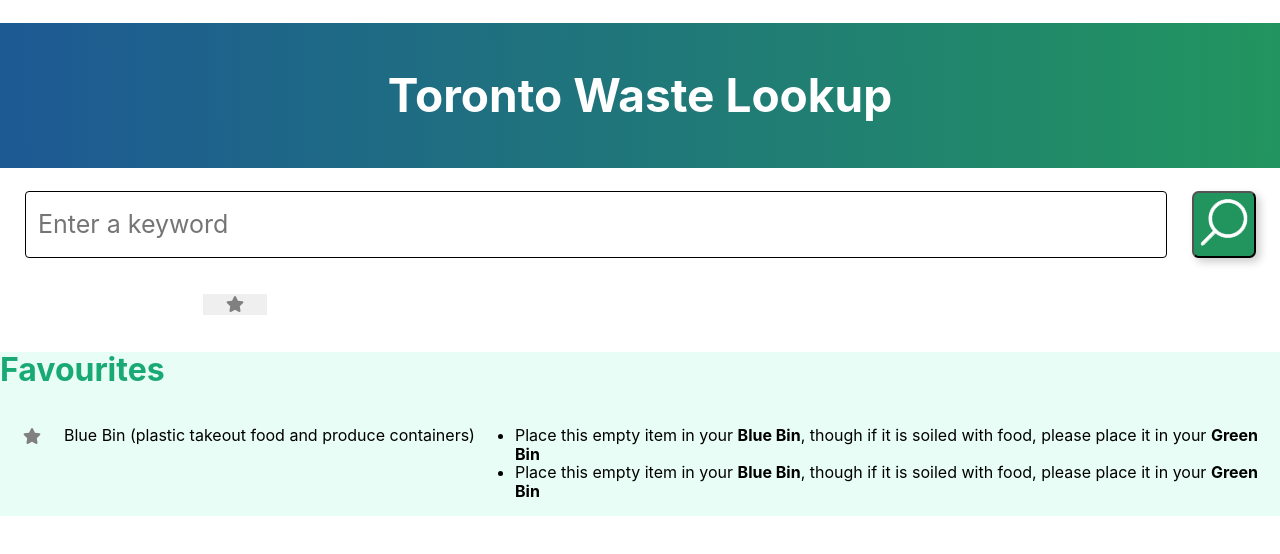
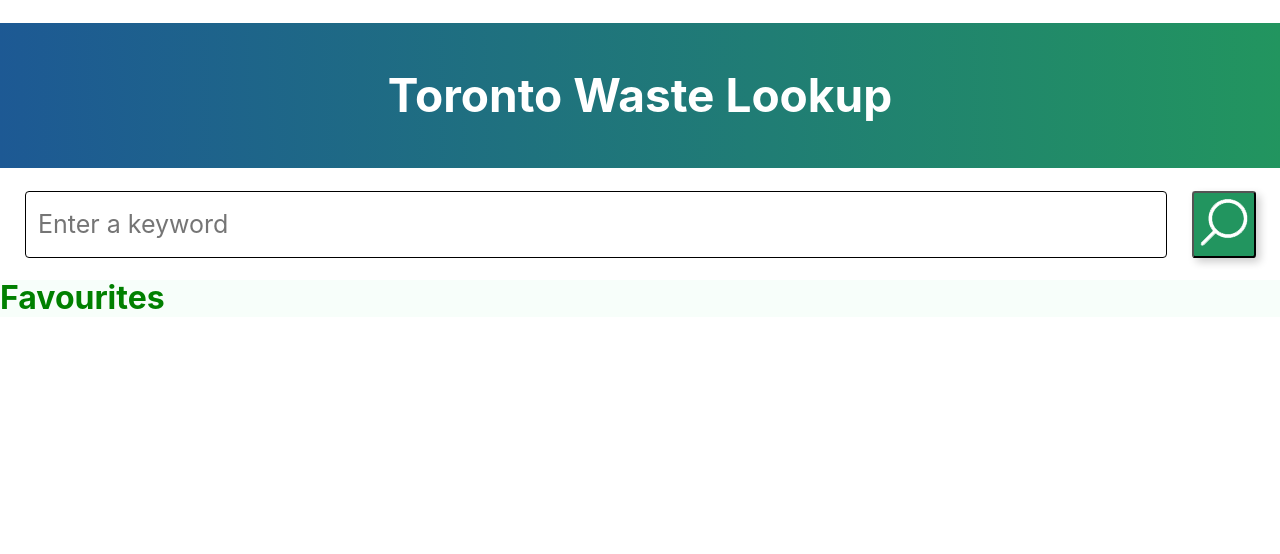
Before and after one commit to Scramblelock/toronto-waste-lookup, a React (Create React App) app: page / in a window 1280 px wide. Shown: the top 554 px of the page. Built offline with nearby package versions, Linux system fonts and the light colour scheme.

Commit message:
add to favourite functionality acheived

```diff
--- a/src/App.js
+++ b/src/App.js
@@ -2,8 +2,6 @@
 import WasteSearchForm from './components/WasteSearchForm/WasteSearchForm';
 import WasteCardList from './components/WasteCardList/WasteCardList';
 import FavouritesCardList from './components/FavouritesCardList/FavouritesCardList';
-import WasteCard from './components/WasteCard/WasteCard'
-import FavouritesCard from './components/FavouritesCard/FavouritesCard'
 
 import './App.css';
 
@@ -14,7 +12,7 @@
       keyword: '',
       favourites: [],
       isLoaded: false,
-      wasteItems: []
+      wasteItems: [],
     }
   }
 
@@ -35,7 +33,18 @@
     if (!event.target.value) {
       this.setState({ wasteItems: [] });
     }
-  };
+  }
+
+  addFav = (wasteItem) => {
+    let favourites = [...this.state.favourites];
+    favourites.push(wasteItem);
+    this.setState({ favourites });
+  }
+
+  removeFav = (wasteItem) => {
+    let updatedFavourites = this.state.favourites.filter(eachFavourite => eachFavourite !== wasteItem.title)
+    this.setState({ favourites: updatedFavourites });
+  }
 
   render() {
     return (
@@ -49,10 +58,15 @@
         />
         <WasteCardList
           wasteItems={this.state.wasteItems}
+          addFav={this.addFav}
+          removeFav={this.removeFav}
+          favourites={this.state.favourites}
         />
-        <WasteCard />
-        <FavouritesCardList />
-        <FavouritesCard />
+        <FavouritesCardList
+          wasteItems={this.state.wasteItems}
+          removeFav={this.removeFav}
+          favourites={this.state.favourites}
+        />
       </div>
     );
   }
--- /dev/null
+++ b/src/components/FavouritesCardList/FavouritesCardList.css
@@ -0,0 +1,7 @@
+.favouritesCardList {
+	background-color: #f7fefa;
+}
+
+.favouritesCardList h1 {
+	color: green;
+}
--- a/src/components/FavouritesCardList/FavouritesCardList.js
+++ b/src/components/FavouritesCardList/FavouritesCardList.js
@@ -1,10 +1,24 @@
 import React from 'react';
+import WasteCard from '../WasteCard/WasteCard'
+import './FavouritesCardList.css'
 
-const FavouritesCardList = () => {
+
+const FavouritesCardList = ({ favourites, removeFav, addFav }) => {
   return (
-    <div>
+    <div className='favouritesCardList'>
+      <h1>Favourites</h1>
+      {favourites.map((item, i) => (
+      	<WasteCard
+      		key={i}
+      		title={item.title}
+      		body={item.body}
+      		addFav={addFav}
+          removeFav={removeFav}
+          isFavourited={true}
+      	/>
+      ))}
+    </div>
 
-    </div>
   );
 }
 
--- a/src/components/WasteCard/WasteCard.css
+++ b/src/components/WasteCard/WasteCard.css
@@ -1,12 +1,11 @@
 .wasteCardDetails {
 	display: grid;
 	flex-wrap: nowrap;
-	grid-template-columns: 5% auto auto;
-	justify-content: space-around;
+	grid-template-columns: 5% 25% auto;
 	align-items: start;
 }
 
-.starButton {
+.starButton--default, .starButton--favourite {
 	border: none;
   display: block;
   margin-block-start: 1em;
@@ -15,6 +14,14 @@
   margin-inline-end: 0px;
 }
 
-.faStar {
+.starButton--default .faStar {
 	color: grey;
 }
+
+.starButton--favourite {
+	background-color: #f7fefa;
+}
+
+.starButton--favourite .faStar {
+	color: #22955f;
+}
--- a/src/components/WasteCard/WasteCard.js
+++ b/src/components/WasteCard/WasteCard.js
@@ -1,22 +1,44 @@
-import React from 'react';
+import React, { Component } from 'react';
 import { FontAwesomeIcon } from '@fortawesome/react-fontawesome'
 import { faStar } from '@fortawesome/free-solid-svg-icons'
-
 import './WasteCard.css';
 
+class WasteCard extends Component {
 
-const WasteCard = ({ title, body }) => {
+  handleClick = (event) => {
+    if (event.target.classList.contains('starButton--default')) {
+      this.props.addFav({
+        'title': this.props.title,
+        'body': this.props.body
+      });
+    }
+    else {
+      this.props.removeFav(this.props.title);
+    }
+  }
+
+  render() {
+    const { title, body, isFavourited } = this.props;
+    const buttonClassName = isFavourited ? 'starButton--favourite' : 'starButton--default';
     return (
       <div>
         <div className='wasteCardDetails'>
-        <button className="starButton">
-        	<FontAwesomeIcon className="faStar" icon={faStar} />
+          <button
+            className={buttonClassName}
+            onClick={this.handleClick}
+          >
+            <FontAwesomeIcon
+              className="faStar"
+              icon={faStar}
+              onClick={this.handleClick}
+            />
           </button>
           <p>{title}</p>
           <p>{body}</p>
         </div>
       </div>
-  );
+    )
+  }
 }
 
 export default WasteCard;
--- a/src/components/WasteCardList/WasteCardList.js
+++ b/src/components/WasteCardList/WasteCardList.js
@@ -1,7 +1,7 @@
 import React from 'react';
 import WasteCard from '../WasteCard/WasteCard'
 
-const WasteCardList = ({ wasteItems }) => {
+const WasteCardList = ({ favourites, wasteItems, addFav, removeFav }) => {
   return (
     <div>
       {wasteItems.map((item, i) => (
@@ -9,6 +9,9 @@
       		key={i}
       		title={item.title}
       		body={item.body}
+          addFav={addFav}
+          removeFav={removeFav}
+          isFavourited={favourites.some(eachFavourite => eachFavourite.title === item.title)}
       	/>
       ))}
     </div>
--- a/src/components/WasteSearchForm/WasteSearchForm.css
+++ b/src/components/WasteSearchForm/WasteSearchForm.css
@@ -26,7 +26,7 @@
 	padding: 0;
 	margin-right: 1.5em;
 	cursor: pointer;
-	border-radius: 10%;
+	border-radius: 5%;
 	background-color: #22955f;
 }
 
```
Lines whose indentation alone changed are shown as unchanged.
